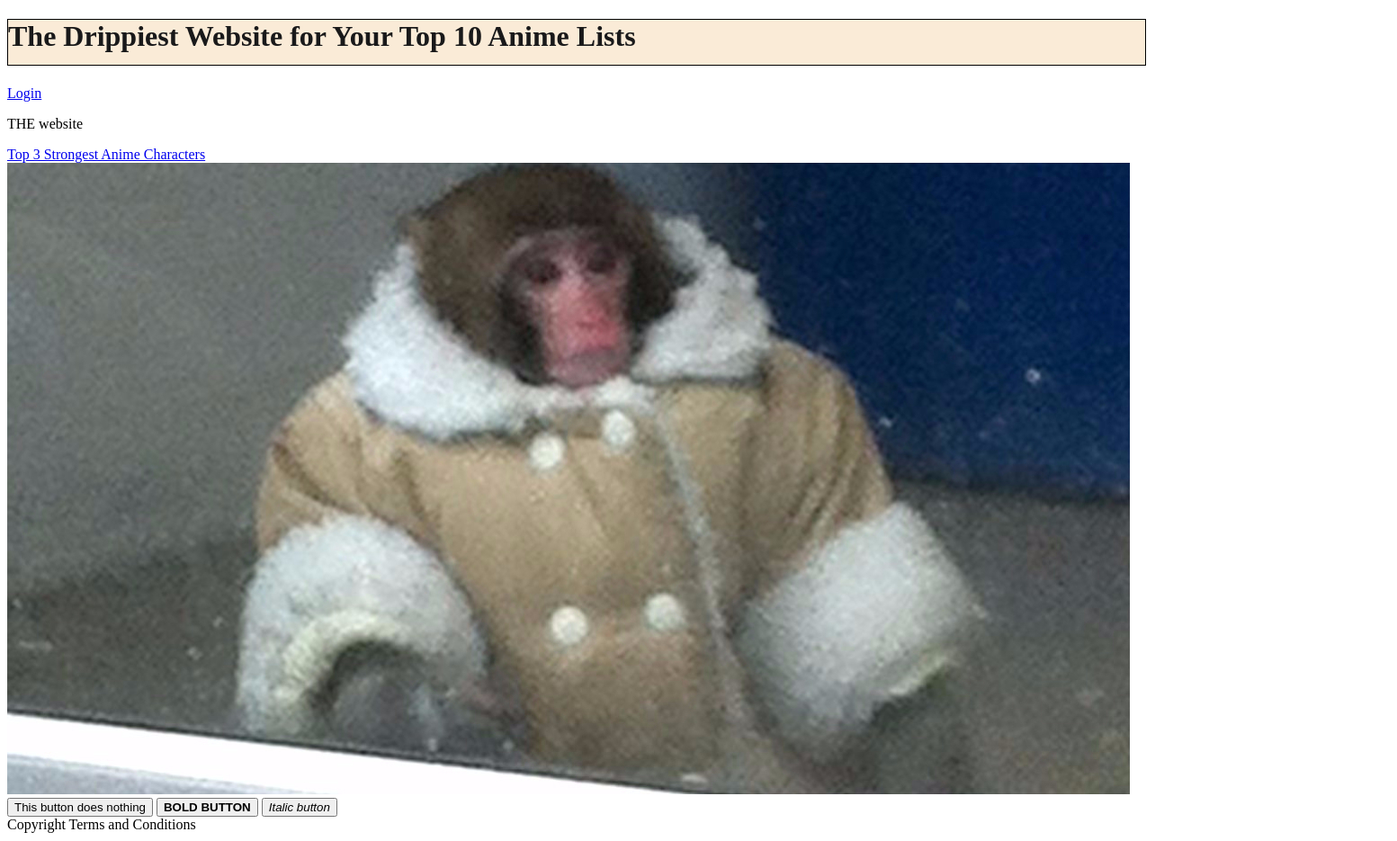
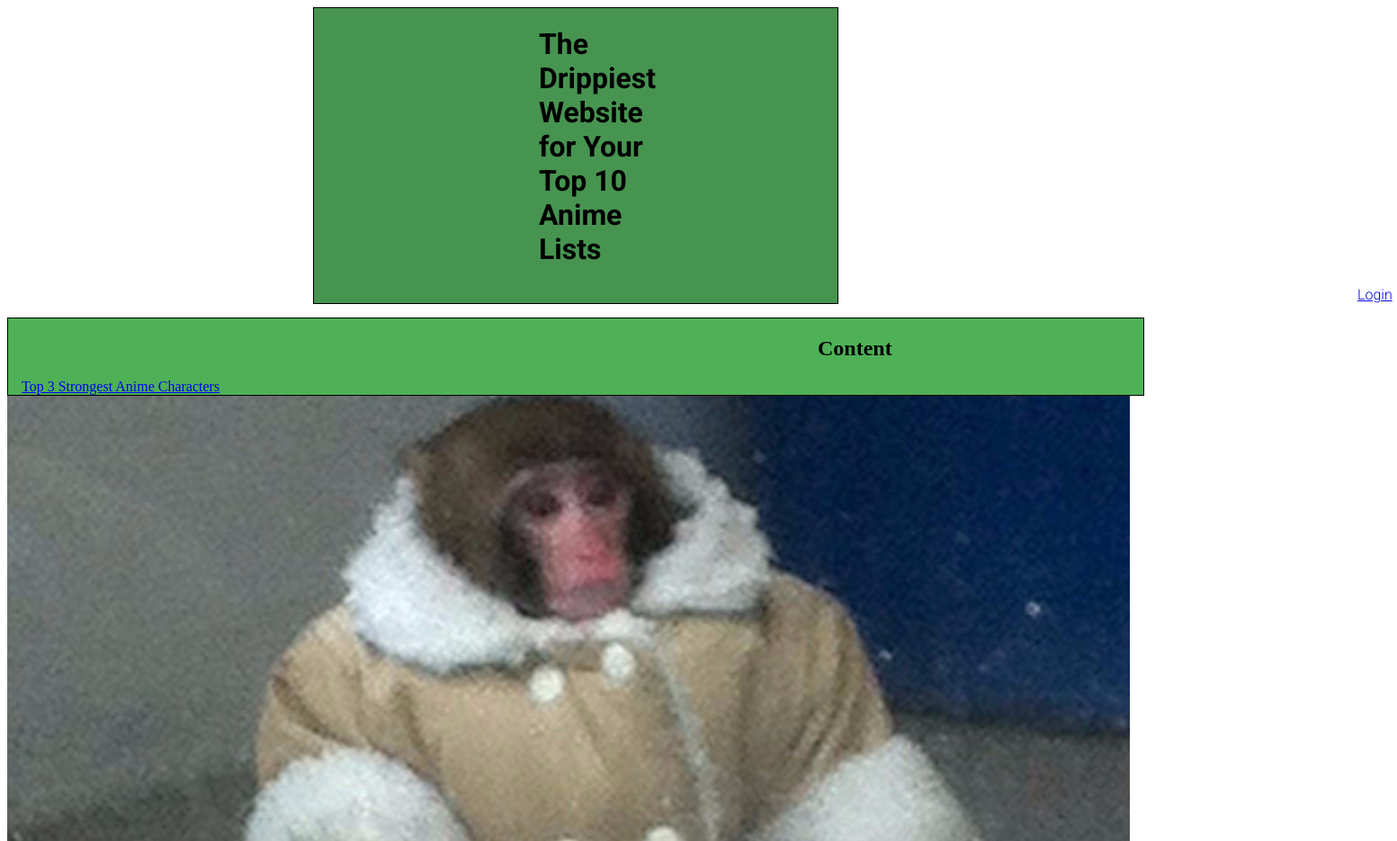
Before and after one commit to Garrett200/Learning, a plain HTML site: page index.html in a window 1280 px wide. Shown: the top 935 px of the page at 90% size, 1553 px wide, since content can reach past the window. Drawn offline with Linux system fonts and the light colour scheme.

Commit message:
Continued styling and reformatting index, dashboard, and first page

```diff
--- a/index.html
+++ b/index.html
@@ -7,30 +7,35 @@
     <meta name="viewport" content="width=device-width, initial-scale=1.0">
     <title>Monkey got drip</title>
     <link rel="stylesheet" href="style.css">
+    <link rel="preconnect" href="https://fonts.googleapis.com">
+    <link rel="preconnect" href="https://fonts.gstatic.com" crossorigin>
+    <link href="https://fonts.googleapis.com/css2?family=Roboto:wght@300;400;500;700&display=swap" rel="stylesheet">
 </head>
 
 <body>
     <main>
-        <div>
+        <div class="page_title">
             <h1>The Drippiest Website for Your Top 10 Anime Lists</h1>
-            <a href="login.html" target="_blank">Login</a>
+            <a class="login" href="login.html" target="_blank">Login</a>
         </div>
-        <div>
-            <p>THE website</p>
-        </div>
-        <div>
-            <a href="first_page.html" target="_blank">Top 3 Strongest Anime Characters</a>
+        <div class="subtitle">
+            <h2 style="margin-left: 900px">Content</h2>
+            <a class="link_one" href="first_page.html" target="_blank">Top 3 Strongest Anime Characters</a>
         </div>
         <div>
             <img src="./assets/Monkey.jpg" alt="">
         </div>
-        <button>This button does nothing</button>
-        <button><b>BOLD BUTTON</b></button>
-        <button><i>Italic button</i></button>
+        <div>
+            <button>This button does nothing</button>
+            <button><b>BOLD BUTTON</b></button>
+            <button><i>Italic button</i></button>
         </div>
     </main>
     <footer>
-        <div>
+        <div id="footer">
+            <div>
+                <a href="#page_title">Back to top</a>
+            </div>
             Copyright Terms and Conditions
         </div>
     </footer>
--- a/style.css
+++ b/style.css
@@ -1,11 +1,38 @@
-h1 {
-    color: rgb(25, 25, 26);
+.page_title {
+    height: 10;
+    border: 1px solid black;
+    background-color: rgb(71, 148, 81);
+    font-size: 10;
+    font-weight: 300;
+    font-family: "Roboto", sans-serif;
+    margin-left: 340px;
+    margin-right: 340px;
+    margin-bottom: 15px;
+    margin-top: 0px;
+    padding-top: 0px;
+    padding-bottom: 0px;
+    padding-left: 250px;
+    padding-right: 200px;
+    box-sizing: border-box;
+
 }
 
-h1 {
-    width: 100%;
-    alig max-width: 750px;
-    height: 50px;
+.login {
+    padding-left: 5px;
+    padding-top: 2px;
+    padding-right: 5px;
+    margin-left: 905px;
+}
+
+.subtitle {
+    font-weight: 100;
+    font-size: 50;
     border: 1px solid black;
-    background-color: antiquewhite;
+    background-color: rgb(79, 177, 87);
+    box-sizing: border-box;
 }
+
+.link_one {
+    margin-left: 15px;
+
+}
```
